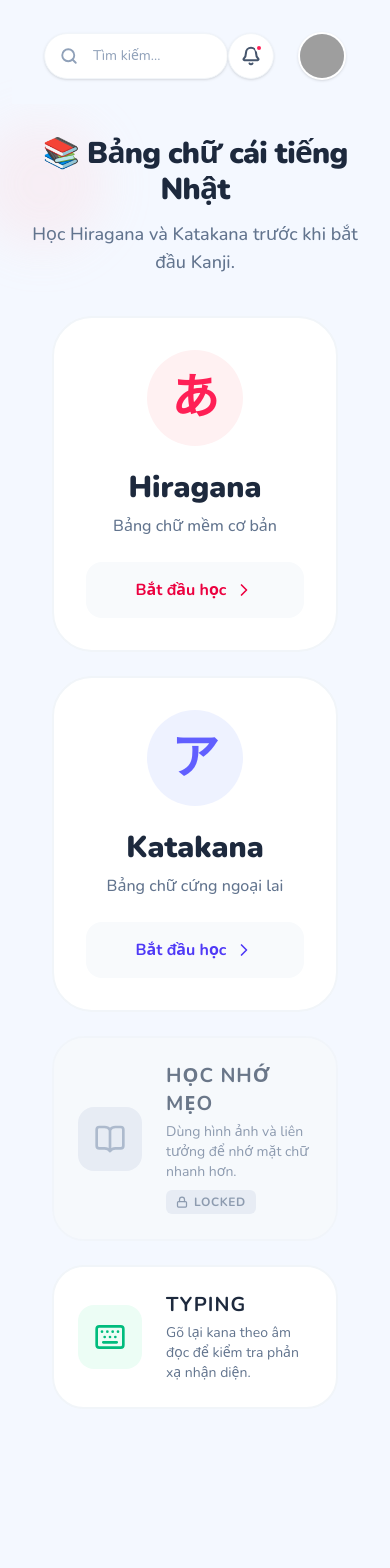
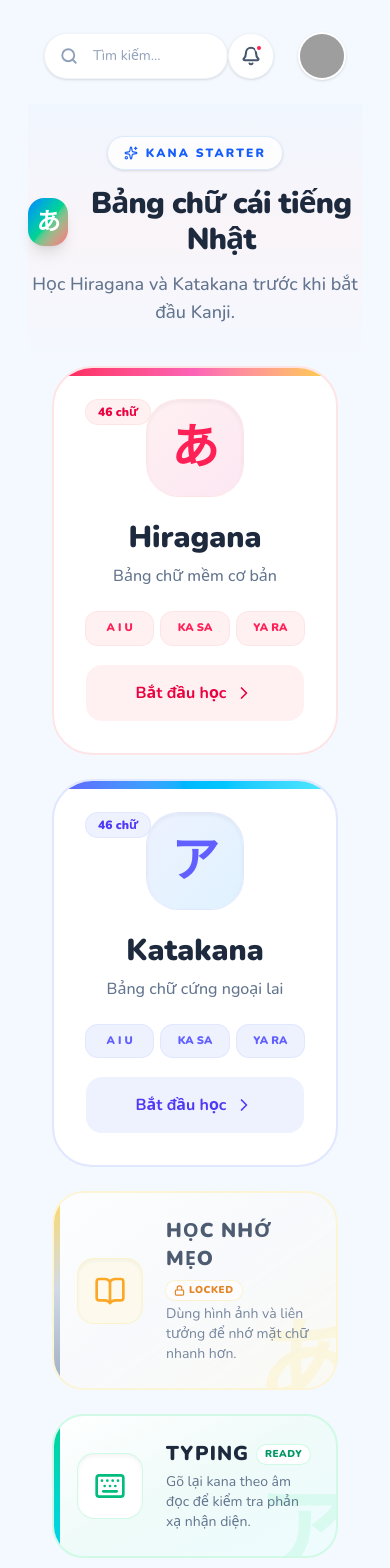
Before and after one commit to dotuananh2003/NihongoFlow, a React (Vite) app: page /introduction in a window 390 px wide. Shown: the top 1568 px of the page. Before the commit the page ends 1501 px from the top, so only its background shows below. Built offline with nearby package versions, Linux system fonts and the light colour scheme; grey boxes are pictures that could not be loaded.

Commit message:
Refresh intro and vocabulary overview

```diff
--- a/src/pages/Introduction/Introduction.tsx
+++ b/src/pages/Introduction/Introduction.tsx
@@ -466,15 +466,18 @@ export const Introduction = () => {
 
   return (
     <div className="space-y-6 pb-12 relative min-h-full">
-      {/* Background Decor */}
-      <div className="absolute top-0 right-0 left-0 h-64 pointer-events-none opacity-60 z-0 bg-[radial-gradient(ellipse_at_top_right,_var(--tw-gradient-stops))] from-rose-100/50 via-transparent to-transparent">
-         <div className="absolute right-64 top-4 w-32 h-32 bg-rose-200/40 rounded-full blur-xl"></div>
-      </div>
+      <div className="absolute top-0 right-0 left-0 h-64 pointer-events-none opacity-70 z-0 bg-gradient-to-b from-blue-50 via-rose-50/70 to-transparent dark:from-slate-900 dark:via-slate-900/70 dark:to-transparent" />
 
       <div className="relative z-10 max-w-5xl mx-auto pt-8">
         <div className="mb-10 text-center">
+          <div className="mb-4 inline-flex items-center gap-2 rounded-full border border-blue-100 bg-white/80 px-4 py-2 text-xs font-black uppercase tracking-[0.18em] text-blue-600 shadow-sm dark:border-slate-700 dark:bg-slate-900/80 dark:text-blue-300">
+            <Sparkles size={14} /> Kana starter
+          </div>
           <h2 className="text-3xl md:text-4xl font-black tracking-tight text-slate-800 dark:text-slate-100 font-jp flex items-center justify-center gap-3">
-            📚 Bảng chữ cái tiếng Nhật
+            <span className="grid h-12 w-12 place-items-center rounded-2xl bg-gradient-to-br from-blue-500 via-emerald-400 to-rose-400 text-2xl text-white shadow-lg">
+              あ
+            </span>
+            Bảng chữ cái tiếng Nhật
           </h2>
           <p className="text-slate-500 dark:text-slate-400 font-medium mt-3 text-lg">
             Học Hiragana và Katakana trước khi bắt đầu Kanji.
@@ -485,24 +488,38 @@ export const Introduction = () => {
         <div className="grid grid-cols-1 md:grid-cols-2 gap-6 px-6 mb-6">
           <button
             onClick={() => navigate('/introduction/hiragana')}
-            className="bg-white dark:bg-slate-900 rounded-[2.5rem] p-8 md:p-12 text-left border-2 border-slate-100 dark:border-slate-800 hover:border-rose-300 dark:hover:border-rose-700 transition-all group hover:shadow-[0_20px_40px_rgb(225,29,72,0.1)] hover:-translate-y-1 relative overflow-hidden flex flex-col items-center text-center"
+            className="bg-white dark:bg-slate-900 rounded-[2.5rem] p-8 md:p-12 text-left border-2 border-rose-100 dark:border-slate-800 hover:border-rose-300 dark:hover:border-rose-700 transition-all group hover:shadow-[0_20px_40px_rgb(225,29,72,0.1)] hover:-translate-y-1 relative overflow-hidden flex flex-col items-center text-center"
           >
-            <div className="w-24 h-24 rounded-full bg-rose-50 dark:bg-rose-500/10 text-rose-500 flex items-center justify-center text-5xl font-jp font-bold mb-6 group-hover:scale-110 transition-transform duration-500">あ</div>
+            <div className="absolute inset-x-0 top-0 h-2 bg-gradient-to-r from-rose-500 via-pink-400 to-amber-300" />
+            <div className="absolute left-8 top-8 rounded-full bg-rose-50 px-3 py-1 text-xs font-black text-rose-600 ring-1 ring-rose-100 dark:bg-rose-950/30 dark:text-rose-300 dark:ring-rose-900/50">46 chữ</div>
+            <div className="w-24 h-24 rounded-[2rem] bg-gradient-to-br from-rose-50 to-pink-100 dark:from-rose-500/10 dark:to-pink-500/10 text-rose-500 flex items-center justify-center text-5xl font-jp font-bold mb-6 group-hover:scale-110 transition-transform duration-500 shadow-inner ring-1 ring-rose-100 dark:ring-rose-900/40">あ</div>
             <h3 className="text-3xl font-black text-slate-800 dark:text-slate-100 mb-2">Hiragana</h3>
             <p className="text-slate-500 dark:text-slate-400 font-medium mb-6">Bảng chữ mềm cơ bản</p>
-            <div className="w-full bg-slate-50 dark:bg-slate-800/50 rounded-2xl p-4 flex items-center justify-center gap-2 text-rose-600 dark:text-rose-400 font-bold group-hover:bg-rose-50 transition-colors">
+            <div className="mb-5 grid w-full grid-cols-3 gap-2 text-center">
+              {['A I U', 'KA SA', 'YA RA'].map(label => (
+                <span key={label} className="rounded-xl bg-rose-50 py-2 text-[11px] font-black text-rose-500 ring-1 ring-rose-100 dark:bg-rose-950/30 dark:ring-rose-900/40">{label}</span>
+              ))}
+            </div>
+            <div className="w-full bg-rose-50 dark:bg-rose-950/30 rounded-2xl p-4 flex items-center justify-center gap-2 text-rose-600 dark:text-rose-400 font-bold group-hover:bg-rose-100 dark:group-hover:bg-rose-950/50 transition-colors">
               Bắt đầu học <ChevronRight size={20} />
             </div>
           </button>
 
           <button
             onClick={() => navigate('/introduction/katakana')}
-            className="bg-white dark:bg-slate-900 rounded-[2.5rem] p-8 md:p-12 text-left border-2 border-slate-100 dark:border-slate-800 hover:border-indigo-300 dark:hover:border-indigo-700 transition-all group hover:shadow-[0_20px_40px_rgb(99,102,241,0.1)] hover:-translate-y-1 relative overflow-hidden flex flex-col items-center text-center"
+            className="bg-white dark:bg-slate-900 rounded-[2.5rem] p-8 md:p-12 text-left border-2 border-indigo-100 dark:border-slate-800 hover:border-indigo-300 dark:hover:border-indigo-700 transition-all group hover:shadow-[0_20px_40px_rgb(99,102,241,0.1)] hover:-translate-y-1 relative overflow-hidden flex flex-col items-center text-center"
           >
-            <div className="w-24 h-24 rounded-full bg-indigo-50 dark:bg-indigo-500/10 text-indigo-500 flex items-center justify-center text-5xl font-jp font-bold mb-6 group-hover:scale-110 transition-transform duration-500">ア</div>
+            <div className="absolute inset-x-0 top-0 h-2 bg-gradient-to-r from-indigo-500 via-sky-400 to-cyan-300" />
+            <div className="absolute left-8 top-8 rounded-full bg-indigo-50 px-3 py-1 text-xs font-black text-indigo-600 ring-1 ring-indigo-100 dark:bg-indigo-950/30 dark:text-indigo-300 dark:ring-indigo-900/50">46 chữ</div>
+            <div className="w-24 h-24 rounded-[2rem] bg-gradient-to-br from-indigo-50 to-sky-100 dark:from-indigo-500/10 dark:to-sky-500/10 text-indigo-500 flex items-center justify-center text-5xl font-jp font-bold mb-6 group-hover:scale-110 transition-transform duration-500 shadow-inner ring-1 ring-indigo-100 dark:ring-indigo-900/40">ア</div>
             <h3 className="text-3xl font-black text-slate-800 dark:text-slate-100 mb-2">Katakana</h3>
             <p className="text-slate-500 dark:text-slate-400 font-medium mb-6">Bảng chữ cứng ngoại lai</p>
-            <div className="w-full bg-slate-50 dark:bg-slate-800/50 rounded-2xl p-4 flex items-center justify-center gap-2 text-indigo-600 dark:text-indigo-400 font-bold group-hover:bg-indigo-50 transition-colors">
+            <div className="mb-5 grid w-full grid-cols-3 gap-2 text-center">
+              {['A I U', 'KA SA', 'YA RA'].map(label => (
+                <span key={label} className="rounded-xl bg-indigo-50 py-2 text-[11px] font-black text-indigo-500 ring-1 ring-indigo-100 dark:bg-indigo-950/30 dark:ring-indigo-900/40">{label}</span>
+              ))}
+            </div>
+            <div className="w-full bg-indigo-50 dark:bg-indigo-950/30 rounded-2xl p-4 flex items-center justify-center gap-2 text-indigo-600 dark:text-indigo-400 font-bold group-hover:bg-indigo-100 dark:group-hover:bg-indigo-950/50 transition-colors">
               Bắt đầu học <ChevronRight size={20} />
             </div>
           </button>
@@ -512,30 +529,41 @@ export const Introduction = () => {
         <div className="grid grid-cols-1 md:grid-cols-2 gap-6 px-6">
           <button
             disabled
-            className="bg-slate-50 dark:bg-slate-800/30 rounded-[2rem] p-6 text-left border-2 border-slate-100 dark:border-slate-800/50 transition-all flex items-center gap-6 opacity-70 cursor-not-allowed"
+            className="bg-gradient-to-br from-white via-slate-50 to-amber-50/70 dark:from-slate-900 dark:via-slate-900 dark:to-slate-800/60 rounded-[2rem] p-6 text-left border-2 border-amber-100/80 dark:border-slate-800/50 transition-all flex items-center gap-6 opacity-85 cursor-not-allowed relative overflow-hidden"
           >
-            <div className="w-16 h-16 rounded-2xl bg-slate-200 dark:bg-slate-700/50 text-slate-400 flex items-center justify-center shrink-0">
+            <div className="absolute inset-y-0 left-0 w-1.5 bg-gradient-to-b from-amber-300 via-slate-300 to-slate-400 dark:from-amber-900 dark:via-slate-700 dark:to-slate-700" />
+            <div className="absolute -right-4 -bottom-7 font-jp text-8xl font-black text-amber-200/25 dark:text-slate-700/25">あ</div>
+            <div className="w-16 h-16 rounded-2xl bg-amber-50 dark:bg-slate-700/50 text-amber-500 dark:text-slate-400 flex items-center justify-center shrink-0 ring-1 ring-amber-100 dark:ring-slate-700 shadow-inner">
               <BookOpen size={32} />
             </div>
-            <div>
-              <h3 className="text-xl font-bold text-slate-700 dark:text-slate-300 mb-1 uppercase tracking-wider">Học nhớ mẹo</h3>
-              <p className="text-slate-500 dark:text-slate-500 text-sm mb-2">Dùng hình ảnh và liên tưởng để nhớ mặt chữ nhanh hơn.</p>
-              <div className="inline-flex items-center gap-1.5 px-2.5 py-1 rounded-md bg-slate-200 dark:bg-slate-800 text-slate-500 dark:text-slate-400 text-xs font-bold uppercase tracking-wider">
-                <Lock size={12} strokeWidth={2.5} />
-                <span>Locked</span>
+            <div className="relative z-10 min-w-0">
+              <div className="mb-1 flex flex-wrap items-center gap-2">
+                <h3 className="text-xl font-black text-slate-700 dark:text-slate-300 uppercase tracking-wider">Học nhớ mẹo</h3>
+                <span className="inline-flex items-center gap-1 rounded-full bg-white px-2 py-0.5 text-[10px] font-black uppercase tracking-wider text-amber-600 ring-1 ring-amber-100 dark:bg-slate-800 dark:text-slate-400 dark:ring-slate-700">
+                  <Lock size={11} strokeWidth={2.5} />
+                  Locked
+                </span>
               </div>
+              <p className="text-slate-500 dark:text-slate-500 text-sm">Dùng hình ảnh và liên tưởng để nhớ mặt chữ nhanh hơn.</p>
             </div>
           </button>
 
           <button
             onClick={() => navigate('/introduction/typing')}
-            className="bg-white dark:bg-slate-900 rounded-[2rem] p-6 text-left border-2 border-slate-100 dark:border-slate-800 hover:border-emerald-300 dark:hover:border-emerald-700 transition-all group flex items-center gap-6"
+            className="bg-gradient-to-br from-white via-emerald-50/60 to-cyan-50/70 dark:from-slate-900 dark:via-slate-900 dark:to-emerald-950/20 rounded-[2rem] p-6 text-left border-2 border-emerald-100 dark:border-slate-800 hover:border-emerald-300 dark:hover:border-emerald-700 transition-all group flex items-center gap-6 relative overflow-hidden hover:shadow-[0_18px_34px_rgba(16,185,129,0.12)]"
           >
-            <div className="w-16 h-16 rounded-2xl bg-emerald-50 dark:bg-emerald-500/10 text-emerald-500 flex items-center justify-center shrink-0 group-hover:scale-110 transition-transform">
+            <div className="absolute inset-y-0 left-0 w-1.5 bg-gradient-to-b from-emerald-400 to-cyan-400" />
+            <div className="absolute -right-4 -bottom-7 font-jp text-8xl font-black text-emerald-200/30 dark:text-emerald-900/20">ア</div>
+            <div className="w-16 h-16 rounded-2xl bg-white dark:bg-emerald-500/10 text-emerald-500 flex items-center justify-center shrink-0 group-hover:scale-110 transition-transform ring-1 ring-emerald-100 dark:ring-emerald-900/40 shadow-inner">
               <Keyboard size={32} />
             </div>
-            <div>
-              <h3 className="text-xl font-bold text-slate-800 dark:text-slate-100 mb-1 uppercase tracking-wider">Typing</h3>
+            <div className="relative z-10 min-w-0">
+              <div className="mb-1 flex flex-wrap items-center gap-2">
+                <h3 className="text-xl font-black text-slate-800 dark:text-slate-100 uppercase tracking-wider">Typing</h3>
+                <span className="inline-flex items-center gap-1 rounded-full bg-white px-2 py-0.5 text-[10px] font-black uppercase tracking-wider text-emerald-600 ring-1 ring-emerald-100 dark:bg-slate-800 dark:text-emerald-300 dark:ring-emerald-900/50">
+                  Ready
+                </span>
+              </div>
               <p className="text-slate-500 dark:text-slate-400 text-sm">Gõ lại kana theo âm đọc để kiểm tra phản xạ nhận diện.</p>
             </div>
           </button>
--- a/src/pages/Vocabulary/Vocabulary.tsx
+++ b/src/pages/Vocabulary/Vocabulary.tsx
@@ -1,102 +1,127 @@
 import { useNavigate } from 'react-router-dom';
 import { motion } from 'framer-motion';
-import { BookOpen, ArrowRight, BookMarked } from 'lucide-react';
+import { ArrowRight, BookMarked, BookOpen, Sparkles } from 'lucide-react';
+
+const courseCards = [
+  {
+    id: 'jpd113',
+    route: '/vocabulary/jpd113',
+    badge: '初級 I',
+    code: 'JPD113',
+    title: 'TIẾNG NHẬT SƠ CẤP 1',
+    lessons: 10,
+    words: 334,
+    kana: '語',
+    bgImage: "/images/backgrounds/jpd113-bg.png",
+    card: 'border-rose-100/80 dark:border-rose-500/20 hover:border-rose-300 dark:hover:border-rose-500/40 hover:shadow-[0_24px_52px_rgba(244,63,94,0.18)]',
+    text: 'text-rose-500 dark:text-rose-400',
+    badgeClass: 'bg-rose-100 text-rose-600 dark:bg-rose-500/15 dark:text-rose-300',
+    icon: 'bg-rose-50 text-rose-500 ring-rose-100 dark:bg-rose-500/10 dark:text-rose-300 dark:ring-rose-500/20',
+    button: 'from-rose-500 to-pink-500 hover:from-rose-600 hover:to-pink-600 shadow-rose-500/30',
+    accent: 'from-rose-500 via-pink-400 to-amber-300',
+    soft: 'bg-rose-50/80 text-rose-600 ring-rose-100 dark:bg-rose-500/10 dark:text-rose-300 dark:ring-rose-500/20',
+  },
+  {
+    id: 'jpd123',
+    route: '/vocabulary/jpd123',
+    badge: '初級 II',
+    code: 'JPD123',
+    title: 'TIẾNG NHẬT SƠ CẤP 2',
+    lessons: 12,
+    words: 251,
+    kana: '彙',
+    bgImage: "/images/backgrounds/jpd123-bg.png",
+    card: 'border-blue-100/80 dark:border-blue-500/20 hover:border-blue-300 dark:hover:border-blue-500/40 hover:shadow-[0_24px_52px_rgba(37,99,235,0.18)]',
+    text: 'text-blue-600 dark:text-blue-400',
+    badgeClass: 'bg-blue-100 text-blue-600 dark:bg-blue-500/15 dark:text-blue-300',
+    icon: 'bg-blue-50 text-blue-600 ring-blue-100 dark:bg-blue-500/10 dark:text-blue-300 dark:ring-blue-500/20',
+    button: 'from-blue-600 to-cyan-500 hover:from-blue-700 hover:to-cyan-600 shadow-blue-500/30',
+    accent: 'from-blue-600 via-sky-400 to-cyan-300',
+    soft: 'bg-blue-50/80 text-blue-600 ring-blue-100 dark:bg-blue-500/10 dark:text-blue-300 dark:ring-blue-500/20',
+  },
+];
 
 export const Vocabulary = () => {
   const navigate = useNavigate();
 
   return (
-    <div className="min-h-[calc(100vh-64px)] flex flex-col px-4 md:px-8 pt-6 pb-4 max-w-5xl mx-auto">
+    <div className="min-h-[calc(100vh-64px)] flex flex-col px-4 md:px-8 pt-6 pb-6 max-w-5xl mx-auto">
 
-      {/* HEADER */}
-      <div className="mb-6 shrink-0 text-center">
-        <h1 className="text-3xl md:text-4xl font-black text-slate-800 dark:text-slate-100 uppercase tracking-wider flex flex-row items-center justify-center gap-3">
-          TỪ VỰNG <span className="text-blue-600 dark:text-blue-400 font-jp text-4xl">語彙</span>
+      <div className="mb-7 shrink-0 text-center">
+        <div className="mb-3 inline-flex items-center gap-2 rounded-full border border-white/70 bg-white/70 px-4 py-2 text-xs font-black uppercase tracking-[0.18em] text-blue-600 shadow-sm backdrop-blur-md dark:border-slate-700 dark:bg-slate-900/70 dark:text-blue-300">
+          <Sparkles size={14} /> JPD Vocabulary
+        </div>
+        <h1 className="text-3xl md:text-5xl font-black text-slate-900 dark:text-slate-100 uppercase tracking-wider flex flex-row items-center justify-center gap-3">
+          TỪ VỰNG <span className="font-jp text-blue-600 dark:text-blue-400">語彙</span>
         </h1>
-        <p className="text-slate-500 font-medium mt-1 text-sm">Học từ vựng theo giáo trình JPD</p>
+        <p className="text-slate-600 dark:text-slate-400 font-semibold mt-2 text-sm">Học từ vựng theo giáo trình JPD</p>
       </div>
 
-      {/* CARDS */}
-      <div className="grid grid-cols-1 md:grid-cols-2 gap-6 max-w-3xl mx-auto w-full">
+      <div className="grid grid-cols-1 md:grid-cols-2 gap-6 max-w-4xl mx-auto w-full">
+        {courseCards.map((course) => (
+          <motion.button
+            key={course.id}
+            type="button"
+            whileHover={{ y: -6, scale: 1.01 }}
+            whileTap={{ scale: 0.99 }}
+            transition={{ type: "spring", stiffness: 300, damping: 22 }}
+            className={`relative min-h-[360px] bg-white dark:bg-slate-900 rounded-[2rem] p-5 shadow-[0_22px_54px_rgba(15,23,42,0.12)] dark:shadow-[0_22px_54px_rgba(0,0,0,0.35)] overflow-hidden border flex flex-col text-left group cursor-pointer ${course.card}`}
+            onClick={() => navigate(course.route)}
+          >
+            <div
+              className="absolute inset-0 bg-[length:100%_auto] bg-top bg-no-repeat opacity-100 transition-transform duration-700 group-hover:scale-105 pointer-events-none dark:opacity-90"
+              style={{ backgroundImage: `url('${course.bgImage}')` }}
+            />
+            <div className="absolute inset-0 bg-gradient-to-b from-white/25 via-white/18 to-white/72 dark:from-slate-950/20 dark:via-slate-950/30 dark:to-slate-950/78 pointer-events-none" />
+            <div className="absolute inset-x-0 bottom-0 h-32 bg-gradient-to-t from-white/88 to-transparent dark:from-slate-950/90 pointer-events-none" />
+            <div className={`absolute inset-x-0 top-0 h-2 bg-gradient-to-r ${course.accent}`} />
+            <div className={`absolute -right-5 -bottom-8 font-jp text-[8rem] font-black ${course.text} opacity-[0.08] transition-transform duration-700 group-hover:scale-110`}>
+              {course.kana}
+            </div>
 
-        {/* JPD113 Card */}
-        <motion.div
-          whileHover={{ y: -6, scale: 1.015 }}
-          transition={{ type: "spring", stiffness: 300, damping: 20 }}
-          className="relative bg-[#FEF8F6] dark:bg-slate-900 rounded-[2rem] p-6 shadow-[0_20px_60px_rgb(0,0,0,0.06)] dark:shadow-[0_20px_60px_rgb(0,0,0,0.3)] overflow-hidden border border-slate-100 dark:border-slate-800 flex flex-col items-center text-center group cursor-pointer"
-          onClick={() => navigate('/vocabulary/jpd113')}
-        >
-          <div className="absolute inset-0 bg-[url('/images/backgrounds/jpd113-bg.png')] bg-[length:100%_auto] bg-top bg-no-repeat opacity-100 dark:opacity-90 transition-transform duration-700 group-hover:scale-105 pointer-events-none"></div>
-
-          <div className="relative z-10 w-full h-full flex flex-col items-center">
-            <div className="px-3 py-1 rounded-full bg-rose-100 dark:bg-rose-900/40 text-rose-600 dark:text-rose-400 text-xs font-bold uppercase tracking-widest mb-4 font-jp">初級 I</div>
-            <h2 className="text-4xl font-black text-rose-500 dark:text-rose-400 tracking-tight mb-1">JPD113</h2>
-            <p className="text-slate-500 font-bold uppercase tracking-widest text-xs mb-8">TIẾNG NHẬT SƠ CẤP 1</p>
-
-            <div className="flex items-center gap-6 mb-6 w-full justify-center">
-              <div className="flex flex-col items-center gap-1">
-                <div className="w-10 h-10 rounded-xl bg-rose-50 dark:bg-rose-900/20 text-rose-500 flex items-center justify-center group-hover:scale-110 transition-transform">
-                  <BookOpen size={20} />
-                </div>
-                <div className="text-xl font-black text-slate-800 dark:text-slate-100">10</div>
-                <div className="text-[9px] font-bold text-slate-400 uppercase tracking-widest">LESSONS</div>
-              </div>
-              <div className="w-px h-12 bg-slate-100 dark:bg-slate-800" />
-              <div className="flex flex-col items-center gap-1">
-                <div className="w-10 h-10 rounded-xl bg-rose-50 dark:bg-rose-900/20 text-rose-500 flex items-center justify-center group-hover:scale-110 transition-transform">
-                  <BookMarked size={20} />
-                </div>
-                <div className="text-xl font-black text-slate-800 dark:text-slate-100">334</div>
-                <div className="text-[9px] font-bold text-slate-400 uppercase tracking-widest">TỪ VỰNG</div>
+            <div className="relative z-10 flex h-full flex-col">
+              <div className="flex items-start justify-between gap-4">
+                <div className={`px-3 py-1 rounded-full text-xs font-black uppercase tracking-widest font-jp ${course.badgeClass}`}>{course.badge}</div>
+                <div className={`grid h-10 w-10 place-items-center rounded-xl ring-1 ${course.icon}`}>
+                  <BookMarked size={19} />
                 </div>
               </div>
 
-            <button className="w-full mt-6 relative bg-rose-500 hover:bg-rose-600 text-white font-bold py-3.5 rounded-2xl shadow-[0_8px_20px_rgba(244,63,94,0.3)] transition-all flex items-center justify-center">
-              <span>Bắt đầu học</span>
-              <ArrowRight size={18} className="absolute right-6 group-hover:translate-x-1 transition-transform" />
-            </button>
+              <div className="mt-8 text-center">
+                <h2 className={`text-4xl md:text-5xl font-black tracking-tight ${course.text}`}>{course.code}</h2>
+                <p className="mt-2 text-slate-600 dark:text-slate-300 font-black uppercase tracking-[0.22em] text-xs">{course.title}</p>
               </div>
-        </motion.div>
 
-        {/* JPD123 Card */}
-        <motion.div
-          whileHover={{ y: -6, scale: 1.015 }}
-          transition={{ type: "spring", stiffness: 300, damping: 20 }}
-          className="relative bg-[#FBFCFD] dark:bg-slate-900 rounded-[2rem] p-6 shadow-[0_20px_60px_rgb(0,0,0,0.06)] dark:shadow-[0_20px_60px_rgb(0,0,0,0.3)] overflow-hidden border border-slate-100 dark:border-slate-800 flex flex-col items-center text-center group cursor-pointer"
-          onClick={() => navigate('/vocabulary/jpd123')}
-        >
-          <div className="absolute inset-0 bg-[url('/images/backgrounds/jpd123-bg.png')] bg-[length:100%_auto] bg-top bg-no-repeat opacity-100 dark:opacity-90 transition-transform duration-700 group-hover:scale-105 pointer-events-none"></div>
-
-          <div className="relative z-10 w-full h-full flex flex-col items-center">
-            <div className="px-3 py-1 rounded-full bg-blue-100 dark:bg-blue-900/40 text-blue-600 dark:text-blue-400 text-xs font-bold uppercase tracking-widest mb-4 font-jp">初級 II</div>
-            <h2 className="text-4xl font-black text-blue-600 dark:text-blue-400 tracking-tight mb-1">JPD123</h2>
-            <p className="text-slate-500 font-bold uppercase tracking-widest text-xs mb-8">TIẾNG NHẬT SƠ CẤP 2</p>
-
-            <div className="flex items-center gap-6 mb-6 w-full justify-center">
-              <div className="flex flex-col items-center gap-1">
-                <div className="w-10 h-10 rounded-xl bg-blue-50 dark:bg-blue-900/20 text-blue-600 flex items-center justify-center group-hover:scale-110 transition-transform">
-                  <BookOpen size={20} />
+              <div className="my-8 grid grid-cols-2 gap-3">
+                <div className="rounded-2xl bg-white/80 dark:bg-slate-950/40 p-3 text-center ring-1 ring-slate-200/70 dark:ring-slate-700/70">
+                  <div className={`mx-auto mb-2 flex h-9 w-9 items-center justify-center rounded-xl ring-1 ${course.icon}`}>
+                    <BookOpen size={18} />
                   </div>
-                <div className="text-xl font-black text-slate-800 dark:text-slate-100">12</div>
-                <div className="text-[9px] font-bold text-slate-400 uppercase tracking-widest">LESSONS</div>
+                  <div className="text-2xl font-black text-slate-900 dark:text-slate-100">{course.lessons}</div>
+                  <div className="text-[9px] font-black text-slate-400 uppercase tracking-widest">Lessons</div>
                 </div>
-              <div className="w-px h-12 bg-slate-100 dark:bg-slate-800" />
-              <div className="flex flex-col items-center gap-1">
-                <div className="w-10 h-10 rounded-xl bg-blue-50 dark:bg-blue-900/20 text-blue-600 flex items-center justify-center group-hover:scale-110 transition-transform">
-                  <BookMarked size={20} />
+                <div className="rounded-2xl bg-white/80 dark:bg-slate-950/40 p-3 text-center ring-1 ring-slate-200/70 dark:ring-slate-700/70">
+                  <div className={`mx-auto mb-2 flex h-9 w-9 items-center justify-center rounded-xl ring-1 ${course.icon}`}>
+                    <BookMarked size={18} />
                   </div>
-                <div className="text-xl font-black text-slate-800 dark:text-slate-100">251</div>
-                <div className="text-[9px] font-bold text-slate-400 uppercase tracking-widest">TỪ VỰNG</div>
+                  <div className="text-2xl font-black text-slate-900 dark:text-slate-100">{course.words}</div>
+                  <div className="text-[9px] font-black text-slate-400 uppercase tracking-widest">Từ vựng</div>
                 </div>
               </div>
 
-            <button className="w-full mt-6 relative bg-blue-600 hover:bg-blue-700 text-white font-bold py-3.5 rounded-2xl shadow-[0_8px_20px_rgba(37,99,235,0.3)] transition-all flex items-center justify-center">
+              <div className="mt-auto">
+                <div className={`mb-3 flex items-center justify-between rounded-2xl px-3 py-2 text-xs font-black ring-1 ${course.soft}`}>
+                  <span>JPD Course</span>
+                  <span>{course.lessons} bài học</span>
+                </div>
+                <div className={`relative w-full bg-gradient-to-r ${course.button} text-white font-black py-3.5 rounded-2xl shadow-lg transition-all flex items-center justify-center overflow-hidden`}>
                   <span>Bắt đầu học</span>
                   <ArrowRight size={18} className="absolute right-6 group-hover:translate-x-1 transition-transform" />
-            </button>
                 </div>
-        </motion.div>
-
+              </div>
+            </div>
+          </motion.button>
+        ))}
       </div>
     </div>
   );
```
Lines whose indentation alone changed are shown as unchanged.
